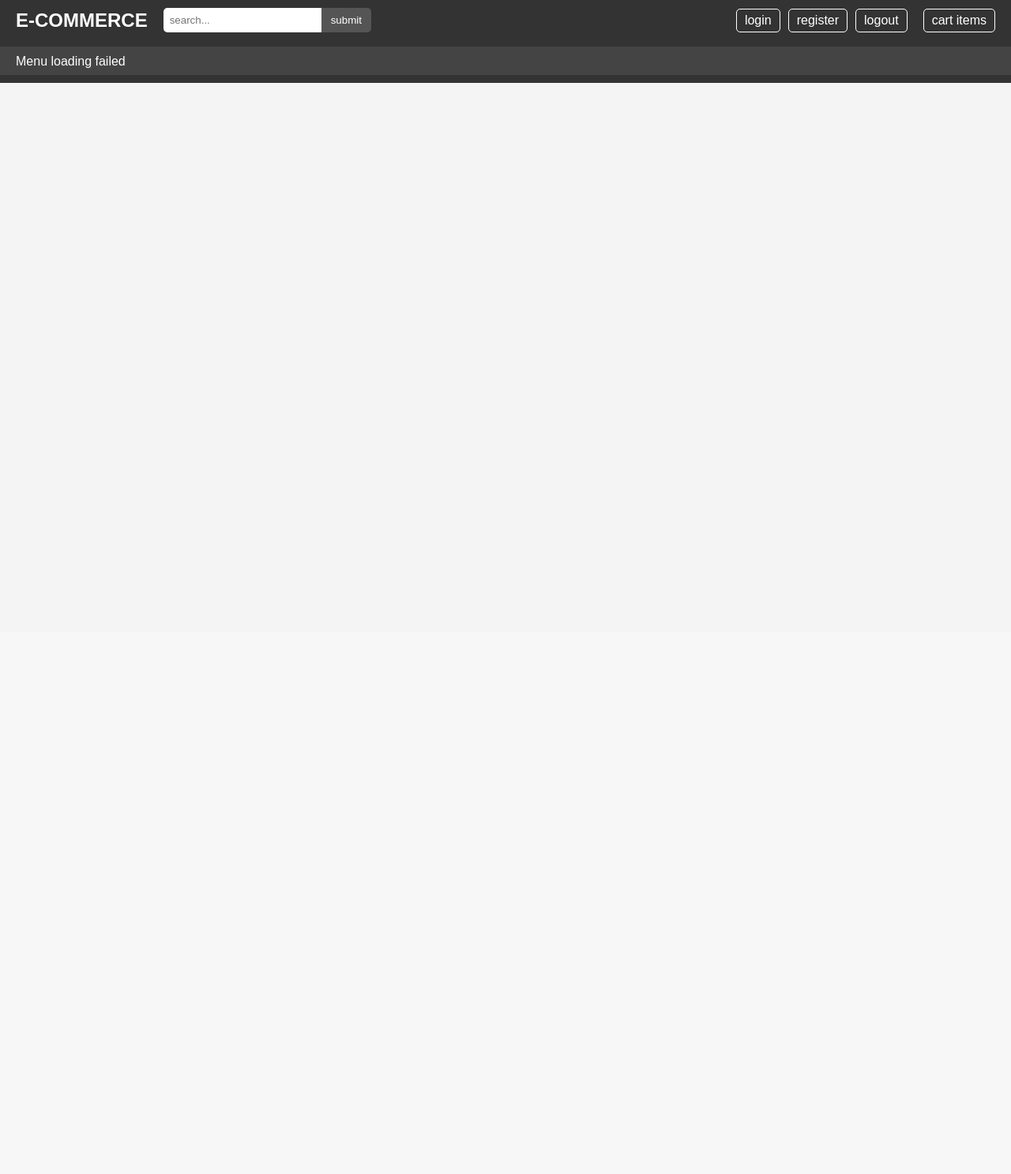
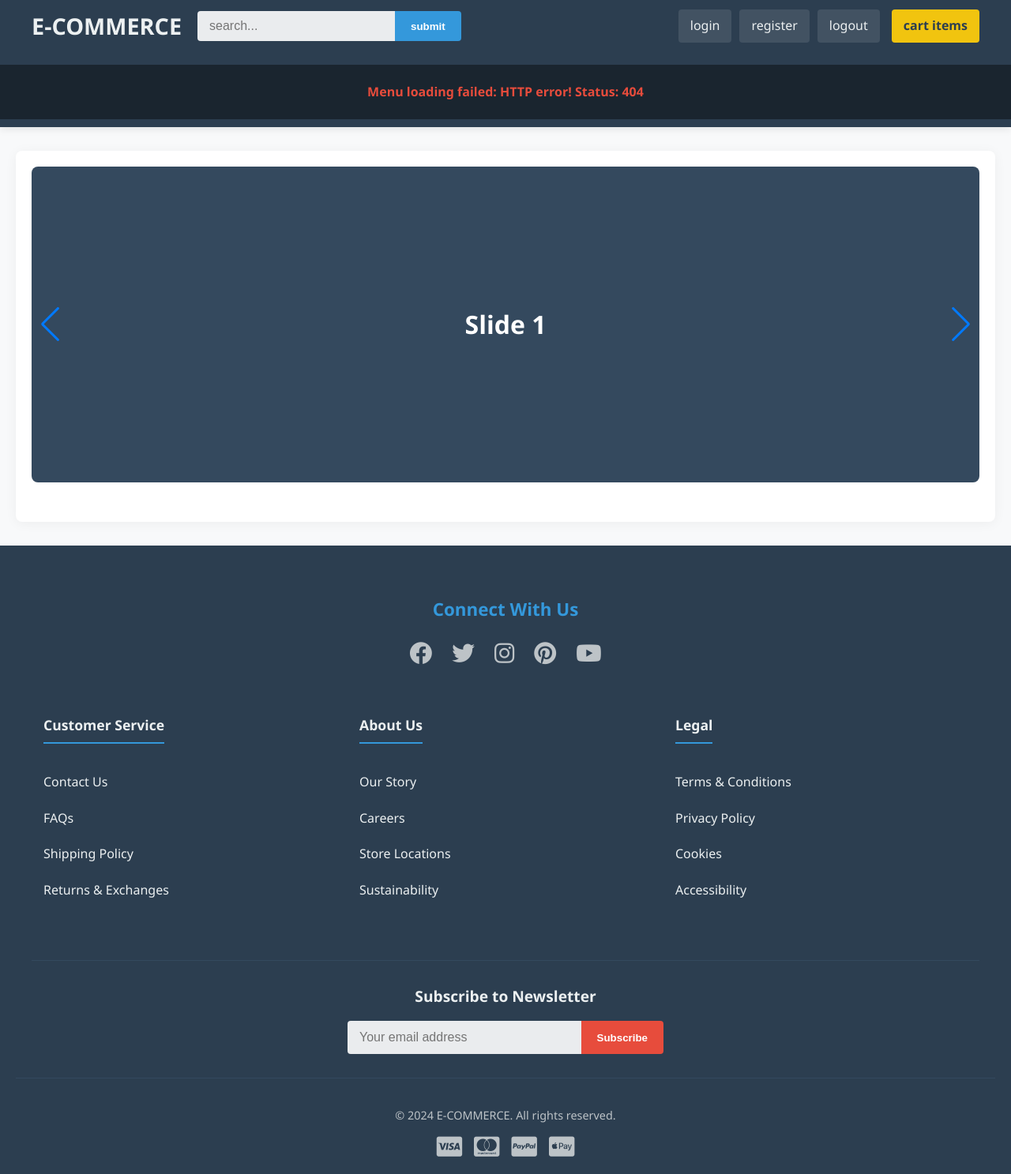
Before and after one commit to besu179/e-commerce, a PHP site: page / in a window 1280 px wide. Shown: the whole page at 79% size. Before the commit the page ends 105 px from the top, so only its background shows below. Run offline with PHP 8.4, Linux system fonts and the light colour scheme.

Commit message:
fixed the frontend

```diff
--- a/user/frontend/index.html
+++ b/user/frontend/index.html
@@ -3,6 +3,16 @@
   <head>
     <meta charset="UTF-8" />
     <meta name="viewport" content="width=device-width, initial-scale=1.0" />
+    <link
+      rel="stylesheet"
+      href="https://cdnjs.cloudflare.com/ajax/libs/font-awesome/6.4.0/css/all.min.css"
+    />
+    <link
+      rel="stylesheet"
+      href="https://cdn.jsdelivr.net/npm/swiper@11/swiper-bundle.min.css"
+    />
+
+    <script src="https://cdn.jsdelivr.net/npm/swiper@11/swiper-bundle.min.js"></script>
     <link rel="stylesheet" href="style.css" />
     <title>E-COMMERCE</title>
   </head>
@@ -12,7 +22,8 @@
         <div class="left-heading">
           <div class="logo">
             <a href="http://localhost/user/frontend/index.html"
-              ><h2>E-COMMERCE</h2></a>
+              ><h2>E-COMMERCE</h2></a
+            >
           </div>
           <div class="search-bar">
             <form class="search-form" name="search">
@@ -33,11 +44,103 @@
           <div class="cart">cart items</div>
         </div>
       </div>
-      <br>
+      <br />
       <div class="navigation"></div>
     </header>
-    <main></main>
-    <footer></footer>
+    <main>
+      <!-- Slider main container -->
+      <div class="swiper">
+        <!-- Additional required wrapper -->
+        <div class="swiper-wrapper">
+          <!-- Slides -->
+          <div class="swiper-slide">Slide 1</div>
+          <div class="swiper-slide">Slide 2</div>
+          <div class="swiper-slide">Slide 3</div>
+          ...
+        </div>
+        <!-- If we need pagination -->
+        <div class="swiper-pagination"></div>
+
+        <!-- If we need navigation buttons -->
+        <div class="swiper-button-prev"></div>
+        <div class="swiper-button-next"></div>
+
+        <!-- If we need scrollbar -->
+        <div class="swiper-scrollbar"></div>
+      </div>
+    </main>
+    <footer>
+      <div class="socials">
+        <h3>Connect With Us</h3>
+        <div class="social-icons">
+          <a href="https://facebook.com" target="_blank" aria-label="Facebook"
+            ><i class="fab fa-facebook"></i
+          ></a>
+          <a href="https://twitter.com" target="_blank" aria-label="Twitter"
+            ><i class="fab fa-twitter"></i
+          ></a>
+          <a href="https://instagram.com" target="_blank" aria-label="Instagram"
+            ><i class="fab fa-instagram"></i
+          ></a>
+          <a href="https://pinterest.com" target="_blank" aria-label="Pinterest"
+            ><i class="fab fa-pinterest"></i
+          ></a>
+          <a href="https://youtube.com" target="_blank" aria-label="YouTube"
+            ><i class="fab fa-youtube"></i
+          ></a>
+        </div>
+      </div>
+
+      <div class="general-info">
+        <div class="info-column">
+          <h4>Customer Service</h4>
+          <ul>
+            <li><a href="#">Contact Us</a></li>
+            <li><a href="#">FAQs</a></li>
+            <li><a href="#">Shipping Policy</a></li>
+            <li><a href="#">Returns & Exchanges</a></li>
+          </ul>
+        </div>
+
+        <div class="info-column">
+          <h4>About Us</h4>
+          <ul>
+            <li><a href="#">Our Story</a></li>
+            <li><a href="#">Careers</a></li>
+            <li><a href="#">Store Locations</a></li>
+            <li><a href="#">Sustainability</a></li>
+          </ul>
+        </div>
+
+        <div class="info-column">
+          <h4>Legal</h4>
+          <ul>
+            <li><a href="#">Terms & Conditions</a></li>
+            <li><a href="#">Privacy Policy</a></li>
+            <li><a href="#">Cookies</a></li>
+            <li><a href="#">Accessibility</a></li>
+          </ul>
+        </div>
+      </div>
+
+      <div class="newsletter">
+        <h4>Subscribe to Newsletter</h4>
+        <form>
+          <input type="email" placeholder="Your email address" required />
+          <button type="submit">Subscribe</button>
+        </form>
+      </div>
+
+      <div class="copyright">
+        <p>&copy; 2024 E-COMMERCE. All rights reserved.</p>
+        <div class="payment-methods">
+          <i class="fab fa-cc-visa"></i>
+          <i class="fab fa-cc-mastercard"></i>
+          <i class="fab fa-cc-paypal"></i>
+          <i class="fab fa-cc-apple-pay"></i>
+        </div>
+      </div>
+    </footer>
     <script src="global.js"></script>
   </body>
 </html>
--- a/user/frontend/style.css
+++ b/user/frontend/style.css
@@ -1,43 +1,75 @@
-/* style.css */
+/* Updated style.css with Unified Color Scheme */
 
-/* General Styles */
+/* ===== Color Variables ===== */
+:root {
+  /* Primary Colors */
+  --primary-dark: #2c3e50;     /* Dark blue (footer background) */
+  --primary-medium: #34495e;   /* Medium blue */
+  --primary-light: #3498db;    /* Light blue (accent) */
+
+  /* Secondary Colors */
+  --secondary-dark: #1a252f;   /* Very dark blue */
+  --secondary-light: #ecf0f1;  /* Light gray (text on dark) */
+
+  /* Accent Colors */
+  --accent-warm: #e74c3c;      /* Red (for CTAs) */
+  --accent-gold: #f1c40f;      /* Gold (for highlights) */
+
+  /* Neutral Colors */
+  --neutral-light: #f8f9fa;    /* Off-white */
+  --neutral-medium: #bdc3c7;   /* Medium gray */
+  --neutral-dark: #333;        /* Dark gray */
+}
+
+/* ===== General Styles ===== */
 body {
-  font-family: sans-serif;
+  font-family: 'Segoe UI', Tahoma, Geneva, Verdana, sans-serif;
   margin: 0;
   padding: 0;
-  background-color: #f4f4f4; /* Light gray background */
-  color: #333; /* Dark gray text */
+  background-color: var(--neutral-light);
+  color: var(--neutral-dark);
+  line-height: 1.6;
 }
 
 a {
   text-decoration: none;
-  color: inherit; /* Inherit color from parent element */
+  color: var(--primary-light);
+  transition: color 0.3s ease;
 }
 
-/* Header Styles */
+a:hover {
+  color: var(--accent-warm);
+}
+
+/* ===== Header Styles ===== */
 header {
-  background-color: #333; /* Dark gray header */
-  color: #fff; /* White text */
-  padding: 10px 0; /* Padding top and bottom */
+  background-color: var(--primary-dark);
+  color: var(--secondary-light);
+  padding: 10px 0;
+  box-shadow: 0 2px 10px rgba(0, 0, 0, 0.1);
 }
 
 .heading {
   display: flex;
-  justify-content: space-between; /* Distribute space between items */
-  align-items: center; /* Vertically align items */
-  padding: 0 20px; /* Padding left and right */
+  justify-content: space-between;
+  align-items: center;
+  padding: 0 20px;
+  max-width: 1200px;
+  margin: 0 auto;
 }
 
-/* Left Heading Styles */
+/* Left Heading */
 .left-heading {
   display: flex;
   align-items: center;
+  gap: 20px;
 }
 
 .logo h2 {
   margin: 0;
-  font-size: 1.5em;
-  margin-right: 20px; /* Add some space between logo and search bar */
+  font-size: 1.8rem;
+  font-weight: 700;
+  color: var(--secondary-light);
 }
 
 .search-form {
@@ -45,37 +77,39 @@ header {
 }
 
 .search-form input[type="search"] {
-  padding: 8px;
+  padding: 10px 15px;
   border: none;
-  border-radius: 5px 0 0 5px; /* Rounded left corners */
-  width: 200px; /* Adjust the width as needed */
+  border-radius: 4px 0 0 4px;
+  width: 250px;
+  font-size: 1rem;
+  background-color: rgba(255, 255, 255, 0.9);
 }
 
 .search-form input[type="submit"] {
-  padding: 8px 12px;
+  padding: 10px 20px;
   border: none;
-  background-color: #555; /* Slightly lighter gray */
-  color: #fff;
-  border-radius: 0 5px 5px 0; /* Rounded right corners */
+  background-color: var(--primary-light);
+  color: white;
+  border-radius: 0 4px 4px 0;
   cursor: pointer;
   transition: background-color 0.3s ease;
+  font-weight: 600;
 }
 
 .search-form input[type="submit"]:hover {
-  background-color: #777; /* Lighter gray on hover */
+  background-color: var(--accent-warm);
 }
 
-/* Right Heading Styles */
+/* Right Heading */
 .right-heading {
   display: flex;
   align-items: center;
+  gap: 15px;
 }
 
-/* Login Status Styles */
 .login-status {
   display: flex;
-  margin-right: 20px; /* Add space between login status and cart */
-  gap: 10px; /* space between elements */
+  gap: 10px;
 }
 
 .login,
@@ -83,44 +117,324 @@ header {
 .logout,
 .logged-user {
   cursor: pointer;
-  padding: 5px 10px;
-  border: 1px solid #fff; /* Add a border for better visibility */
-  border-radius: 5px;
-  transition: background-color 0.3s ease;
+  padding: 8px 15px;
+  background-color: rgba(255, 255, 255, 0.1);
+  border-radius: 4px;
+  transition: all 0.3s ease;
+  font-weight: 500;
 }
 
 .login:hover,
 .register:hover,
 .logout:hover {
-  background-color: rgba(255, 255, 255, 0.2); /* Subtle background on hover */
+  background-color: var(--primary-light);
 }
 
 .logged-user {
-  display: none; /* Initially hide the logged-in user display */
-  border: none; /* Remove border for logged-in status */
+  display: none;
+  background-color: transparent;
   padding: 0;
 }
 
 .logged-user .username {
   font-weight: bold;
+  color: var(--accent-gold);
 }
 
-/* Cart Styles */
 .cart {
   cursor: pointer;
-  padding: 5px 10px;
-  border: 1px solid #fff; /* Add a border for better visibility */
-  border-radius: 5px;
+  padding: 8px 15px;
+  background-color: var(--accent-gold);
+  color: var(--primary-dark);
+  border-radius: 4px;
+  font-weight: 600;
+  transition: all 0.3s ease;
+}
+
+.cart:hover {
+  background-color: var(--accent-warm);
+  color: white;
+}
+
+/* ===== Navigation Styles ===== */
+.navigation {
+  background-color: var(--secondary-dark);
+  padding: 12px 0;
+}
+
+.menu {
+  display: flex;
+  list-style: none;
+  padding: 0;
+  margin: 0;
+  justify-content: center;
+  max-width: 1200px;
+  margin: 0 auto;
+}
+
+.menu-item {
+  margin: 0 10px;
+}
+
+.nav-link {
+  color: var(--secondary-light);
+  text-decoration: none;
+  font-weight: 500;
+  font-size: 1.1rem;
+  padding: 8px 15px;
+  border-radius: 4px;
+  transition: all 0.3s ease;
+}
+
+.nav-link:hover {
+  background-color: var(--primary-light);
+  color: white;
+}
+
+.error {
+  color: var(--accent-warm);
+  text-align: center;
+  padding: 10px;
+  font-weight: bold;
+}
+
+/* ===== Main Content Styles ===== */
+main {
+  max-width: 1200px;
+  margin: 30px auto;
+  padding: 20px;
+  background-color: white;
+  border-radius: 8px;
+  box-shadow: 0 2px 15px rgba(0, 0, 0, 0.05);
+}
+
+/* Swiper Styles */
+.swiper {
+  width: 100%;
+  height: 400px;
+  border-radius: 8px;
+  overflow: hidden;
+  margin-bottom: 30px;
+}
+
+.swiper-slide {
+  background-color: var(--primary-medium);
+  display: flex;
+  align-items: center;
+  justify-content: center;
+  color: white;
+  font-size: 2rem;
+  font-weight: bold;
+}
+
+/* ===== Footer Styles ===== */
+footer {
+  background-color: var(--primary-dark);
+  color: var(--secondary-light);
+  padding: 40px 20px 20px;
+}
+
+.socials {
+  text-align: center;
+  margin-bottom: 30px;
+}
+
+.socials h3 {
+  font-size: 1.4rem;
+  margin-bottom: 15px;
+  color: var(--primary-light);
+}
+
+.social-icons {
+  display: flex;
+  justify-content: center;
+  gap: 25px;
+}
+
+.social-icons a {
+  color: var(--neutral-medium);
+  font-size: 1.8rem;
+  transition: all 0.3s ease;
+}
+
+.social-icons a:hover {
+  color: var(--primary-light);
+  transform: translateY(-3px);
+}
+
+.general-info {
+  display: flex;
+  flex-wrap: wrap;
+  justify-content: space-around;
+  max-width: 1200px;
+  margin: 0 auto 30px;
+  border-bottom: 1px solid var(--primary-medium);
+  padding-bottom: 30px;
+}
+
+.info-column {
+  flex: 1;
+  min-width: 200px;
+  margin: 0 15px 25px;
+}
+
+.info-column h4 {
+  font-size: 1.1rem;
+  margin-bottom: 15px;
+  padding-bottom: 8px;
+  border-bottom: 2px solid var(--primary-light);
+  display: inline-block;
+}
+
+.info-column ul {
+  list-style: none;
+  padding: 0;
+}
+
+.info-column ul li {
+  margin-bottom: 10px;
+}
+
+.info-column ul li a {
+  color: var(--secondary-light);
+  text-decoration: none;
+  transition: color 0.3s ease;
+  display: block;
+  padding: 5px 0;
+}
+
+.info-column ul li a:hover {
+  color: var(--primary-light);
+  padding-left: 5px;
+}
+
+.newsletter {
+  max-width: 500px;
+  margin: 0 auto 30px;
+  text-align: center;
+}
+
+.newsletter h4 {
+  font-size: 1.2rem;
+  margin-bottom: 15px;
+}
+
+.newsletter form {
+  display: flex;
+  max-width: 400px;
+  margin: 0 auto;
+}
+
+.newsletter input {
+  flex: 1;
+  padding: 12px 15px;
+  border: none;
+  border-radius: 4px 0 0 4px;
+  font-size: 1rem;
+  background-color: rgba(255, 255, 255, 0.9);
+}
+
+.newsletter button {
+  background-color: var(--accent-warm);
+  color: white;
+  border: none;
+  padding: 0 20px;
+  cursor: pointer;
+  border-radius: 0 4px 4px 0;
+  font-weight: 600;
   transition: background-color 0.3s ease;
 }
 
-.cart:hover {
-  background-color: rgba(255, 255, 255, 0.2); /* Subtle background on hover */
+.newsletter button:hover {
+  background-color: #c0392b;
 }
 
-/* Navigation Styles */
-.navigation {
-  background-color: #444; /* Slightly darker gray navigation bar */
-  padding: 10px 20px;
-  height: 1rem;
+.copyright {
+  text-align: center;
+  padding-top: 20px;
+  border-top: 1px solid var(--primary-medium);
+  font-size: 0.9rem;
+  color: var(--neutral-medium);
 }
+
+.payment-methods {
+  margin-top: 15px;
+  display: flex;
+  justify-content: center;
+  gap: 15px;
+  font-size: 1.8rem;
+  color: var(--neutral-medium);
+}
+
+/* ===== Responsive Styles ===== */
+@media (max-width: 768px) {
+  .heading {
+    flex-direction: column;
+    gap: 15px;
+    padding: 15px;
+  }
+
+  .left-heading {
+    flex-direction: column;
+    align-items: center;
+    width: 100%;
+  }
+
+  .search-form {
+    width: 100%;
+  }
+
+  .search-form input[type="search"] {
+    width: 100%;
+  }
+
+  .right-heading {
+    width: 100%;
+    justify-content: center;
+  }
+
+  .menu {
+    flex-wrap: wrap;
+  }
+
+  .menu-item {
+    margin: 5px;
+  }
+
+  .general-info {
+    flex-direction: column;
+    align-items: center;
+  }
+
+  .info-column {
+    width: 100%;
+    max-width: 300px;
+  }
+
+  .newsletter form {
+    flex-direction: column;
+    gap: 10px;
+  }
+
+  .newsletter input,
+  .newsletter button {
+    border-radius: 4px;
+    width: 100%;
+  }
+
+  .swiper {
+    height: 300px;
+  }
+}
+
+@media (max-width: 480px) {
+  .login-status {
+    flex-wrap: wrap;
+    justify-content: center;
+  }
+
+  .nav-link {
+    font-size: 0.9rem;
+    padding: 6px 10px;
+  }
+}
```
Also changed, not shown: user/frontend/global.js (+9 -2 lines).
